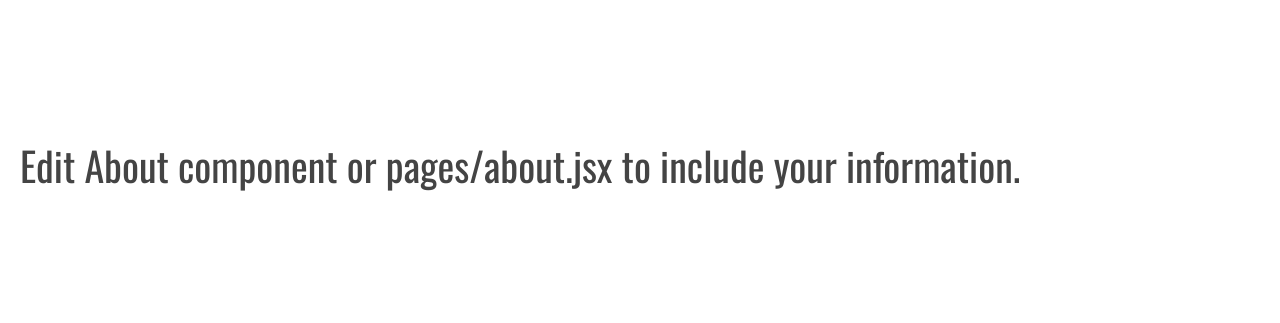
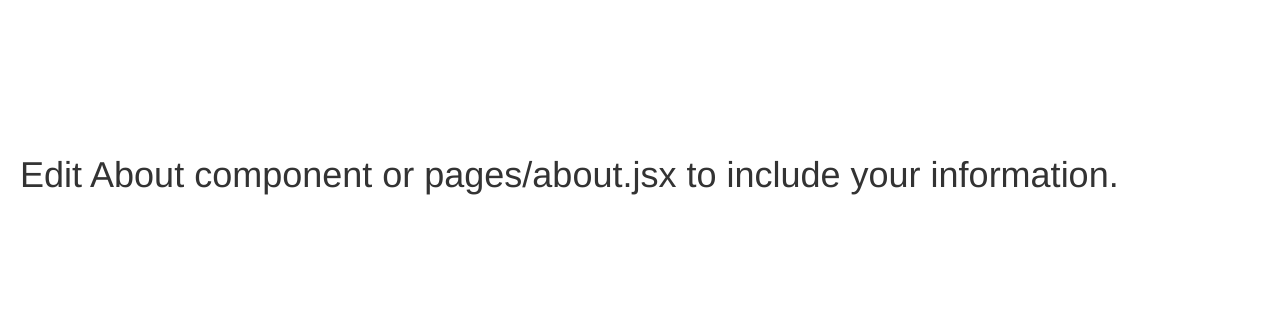
Before and after one commit to hereiamnow/react-static-ecommerce-blog, a Gatsby site: page /about in a window 1280 px wide. Built offline with nearby package versions, Linux system fonts and the light colour scheme; Gatsby itself is replaced by a stand-in of ours.

Commit message:
Imported sitye style into landing template. Added src images.

```diff
--- a/data/SiteConfig.js
+++ b/data/SiteConfig.js
@@ -1,65 +1,90 @@
 const config = {
-  siteTitle: "Gatsby Advanced Starter", // Site title.
-  siteTitleShort: "GA Starter", // Short site title for homescreen (PWA). Preferably should be under 12 characters to prevent truncation.
-  siteTitleAlt: "GatsbyJS Advanced Starter", // Alternative site title for SEO.
-  siteLogo: "/logos/logo-1024.png", // Logo used for SEO and manifest.
-  siteUrl: "https://gatsby-advanced-starter-demo.netlify.com", // Domain of your website without pathPrefix.
-  pathPrefix: "/", // Prefixes all links. For cases when deployed to example.github.io/gatsby-advanced-starter/.
-  siteDescription: "A GatsbyJS stater with Advanced design in mind.", // Website description used for RSS feeds/meta description tag.
-  siteRss: "/rss.xml", // Path to the RSS file.
-  siteFBAppID: "1825356251115265", // FB Application ID for using app insights
-  googleAnalyticsID: "UA-47311644-5", // GA tracking ID.
-  disqusShortname: "https-vagr9k-github-io-gatsby-advanced-starter", // Disqus shortname.
-  postDefaultCategoryID: "Tech", // Default category for posts.
-  dateFromFormat: "YYYY-MM-DD", // Date format used in the frontmatter.
-  dateFormat: "DD/MM/YYYY", // Date format for display.
+	siteTitle: 'Gatsby Default Starter', // Site title.
+	siteTitleShort: 'react-static-ecom-blog', // Short site title for homescreen (PWA). Preferably should be under 12 characters to prevent truncation.
+	siteTitleAlt: 'react-static-ecom-blog', // Alternative site title for SEO.
+	siteLogo: '/logos/logo-1024.png', // Logo used for SEO and manifest.
+	siteUrl: 'https://react-static-ecom-blog.netlify.com', // Domain of your website without pathPrefix.
+	pathPrefix: '/', // Prefixes all links. For cases when deployed to example.github.io/gatsby-advanced-starter/.
+	siteDescription: 'A GatsbyJS stater with e-commerce and blog features.', // Website description used for RSS feeds/meta description tag.
+	siteRss: '/rss.xml', // Path to the RSS file.
+	siteFBAppID: '1825356251115265', // FB Application ID for using app insights
+	companyTelephone : '+ 512-258-9999',
+	companyFax : '+ 512-258-9999',
+	emailSupport : 'support@theusva.org',
+	emailMembership : 'membership@theusva.org',
+	companySiteUrl : 'www.theusva.org',
+	metaPageTitle : 'Site Demo',
+	companyName : 'UNITED STATES VAPING ASSOCIATION (USVA)',
+	companyAddress : '100 E Whitestone BLVD Austin, TX 78613',
+	slogan : 'Build an advanced e-commerce and blog using gatsby and react',
+	aboutText : 'Prow scuttle parrel provost Sail ho shrouds spirits boom mizzenmast yardarm. Pinnace holystone mizzenmast quarter crow\'s nest nipperkin grog yardarm hempen halter furl. Swab barque interloper chantey doubloon starboard grog black jack gangway rutters.',
+	urlTwitter : 'https://twitter.com/TheUsva',
+	urlFacebook : 'https://www.facebook.com/TheUSVA',
+
+	// These keys need to be changed
+	googleAnalyticsID: 'UA-47311644-5', // GA tracking ID.
+	paypalCredentialsSandbox: 'sb-zd43ob395816@business.example.com', // www...
+	paypalCredentialsProduction: 'AbO5PIj8kw8t8UKOFpeoKGwu7O76Ej9Bo_zmIdFBVYu7X7ZZM561rxIAQQb0Du5YR7SFWqbb0u-4XtQp', // www...
+	stripeSecretKey: 'sk_test_OxcRGXwa8vyXhvj34pOAKmjs', // www...
+	gatsbyStripePublicKey: 'pk_test_dvbj8EdCZ1MSrA65EHRDCBtg',
+	disqusShortname: 'https-vagr9k-github-io-gatsby-advanced-starter', // Disqus shortname.
+
+	postDefaultCategoryID: 'Category1', // Default category for posts.
+	dateFromFormat: 'YYYY-MM-DD', // Date format used in the frontmatter.
+	dateFormat: 'DD/MM/YYYY', // Date format for display.
 	postsPerPage: 4, // Amount of posts displayed per listing page.
-  userName: "Advanced User", // Username to display in the author segment.
-  userEmail: "AdvancedUser@example.com", // Email used for RSS feed's author segment
-  userTwitter: "", // Optionally renders "Follow Me" in the UserInfo segment.
-  userLocation: "North Pole, Earth", // User location to display in the author segment.
-  userAvatar: "https://api.adorable.io/avatars/150/test.png", // User avatar to display in the author segment.
+	userName: 'userName', // Username to display in the author segment.
+	userEmail: 'userEmail@example.com', // Email used for RSS feed's author segment
+	userTwitter: '', // Optionally renders "Follow Me" in the UserInfo segment.
+	userLocation: 'Cedar Park, United States of America', // User location to display in the author segment.
+	userAvatar: 'https://api.adorable.io/avatars/150/test.png', // User avatar to display in the author segment.
 	userDescription:
-    "Yeah, I like animals better than people sometimes... Especially dogs. Dogs are the best. Every time you come home, they act like they haven't seen you in a year. And the good thing about dogs... is they got different dogs for different people.", // User description to display in the author segment.
+			'Black jack mizzenmast sloop fluke scuppers. Driver keel clap of thunder take a caulk spyglass. Spirits boom cable Brethren of the Coast yawl.', // User description to display in the author segment.
 	// Links to social profiles/projects you want to display in the author segment/navigation bar.
 	userLinks: [
 		{
-      label: "GitHub",
-      url: "https://github.com/Vagr9K/gatsby-advanced-starter",
-      iconClassName: "fa fa-github"
+			label: 'Facebook',
+			url: 'https://www.facebook.com/theusva',
+			iconClassName: 'fa fa-facebook'
 		},
 		{
-      label: "Twitter",
-      url: "https://twitter.com/Vagr9K",
-      iconClassName: "fa fa-twitter"
+			label: 'Twitter',
+			url: 'https://twitter.com/theusva',
+			iconClassName: 'fa fa-twitter'
 		},
 		{
-      label: "Email",
-      url: "mailto:vagr9k@gmail.com",
-      iconClassName: "fa fa-envelope"
+			label: 'Email',
+			url: 'mailto:support@theusva.org',
+			iconClassName: 'fa fa-envelope'
+		},
+		{
+			label: 'Source Code',
+			url: 'https://github.com/hereiamnow/react-static-ecom-blog',
+			iconClassName: 'fa fa-github'
 		}
 	],
-  copyright: "Copyright © 2019. Advanced User", // Copyright string for the footer of the website and RSS feed.
-  themeColor: "#c62828", // Used for setting manifest and progress theme colors.
-  backgroundColor: "#e0e0e0" // Used for setting manifest background color.
-};
+	siteBuilt : 'This site built with Gatsby with all the love in the world.',
+	copyright: 'Copyright © 2019. Shawn Miller', // Copyright string for the footer of the website and RSS feed.
+	themeColor: '#deb152', // Used for setting manifest and progress theme colors.
+	backgroundColor: '#e0e0e0' // Used for setting manifest background color.
+}
 
 // Validate
 
 // Make sure pathPrefix is empty if not needed
-if (config.pathPrefix === "/") {
-  config.pathPrefix = "";
+if (config.pathPrefix === '/') {
+	config.pathPrefix = ''
 } else {
 	// Make sure pathPrefix only contains the first forward slash
-  config.pathPrefix = `/${config.pathPrefix.replace(/^\/|\/$/g, "")}`;
+	config.pathPrefix = `/${config.pathPrefix.replace(/^\/|\/$/g, '')}`
 }
 
 // Make sure siteUrl doesn't have an ending forward slash
-if (config.siteUrl.substr(-1) === "/")
-  config.siteUrl = config.siteUrl.slice(0, -1);
+if (config.siteUrl.substr(-1) === '/')
+	config.siteUrl = config.siteUrl.slice(0, -1)
 
 // Make sure siteRss has a starting forward slash
-if (config.siteRss && config.siteRss[0] !== "/")
-  config.siteRss = `/${config.siteRss}`;
+if (config.siteRss && config.siteRss[0] !== '/')
+	config.siteRss = `/${config.siteRss}`
 
-module.exports = config;
+module.exports = config
--- a/src/layout/index.jsx
+++ b/src/layout/index.jsx
@@ -1,8 +1,8 @@
 import React from "react";
 import Helmet from "react-helmet";
 import config from "../../data/SiteConfig";
-
-import "./index.css";
+import "../../static/css/site/style.css"
+/*import "./index.css";*/
 
 export default class MainLayout extends React.Component {
   render() {
@@ -40,15 +40,18 @@ export default class MainLayout extends React.Component {
 	                href="css/owl.carousel/owl.carousel.css"
 	                type="text/css"
 	        />
-	        <link
+	        {/*Imported in component*/}
+	        {/*<link
 			        rel="stylesheet"
-			        href="css/site/style.css" />
+			        href="css/site/style.css" />*/}
 
 	        <link
 			        rel="shortcut icon"
 			        href="favicon.png" />
         </Helmet>
+
         {children}
+
       </div>
     );
   }
```
Also changed, not shown: src/layout/index.css (+12 -12 lines), src/images/gatsby-astronaut.png (added), src/images/gatsby-icon.png (added), src/images/index.svg (added), src/images/powered_by_stripe.svg (added). Lines whose indentation alone changed are shown as unchanged.
